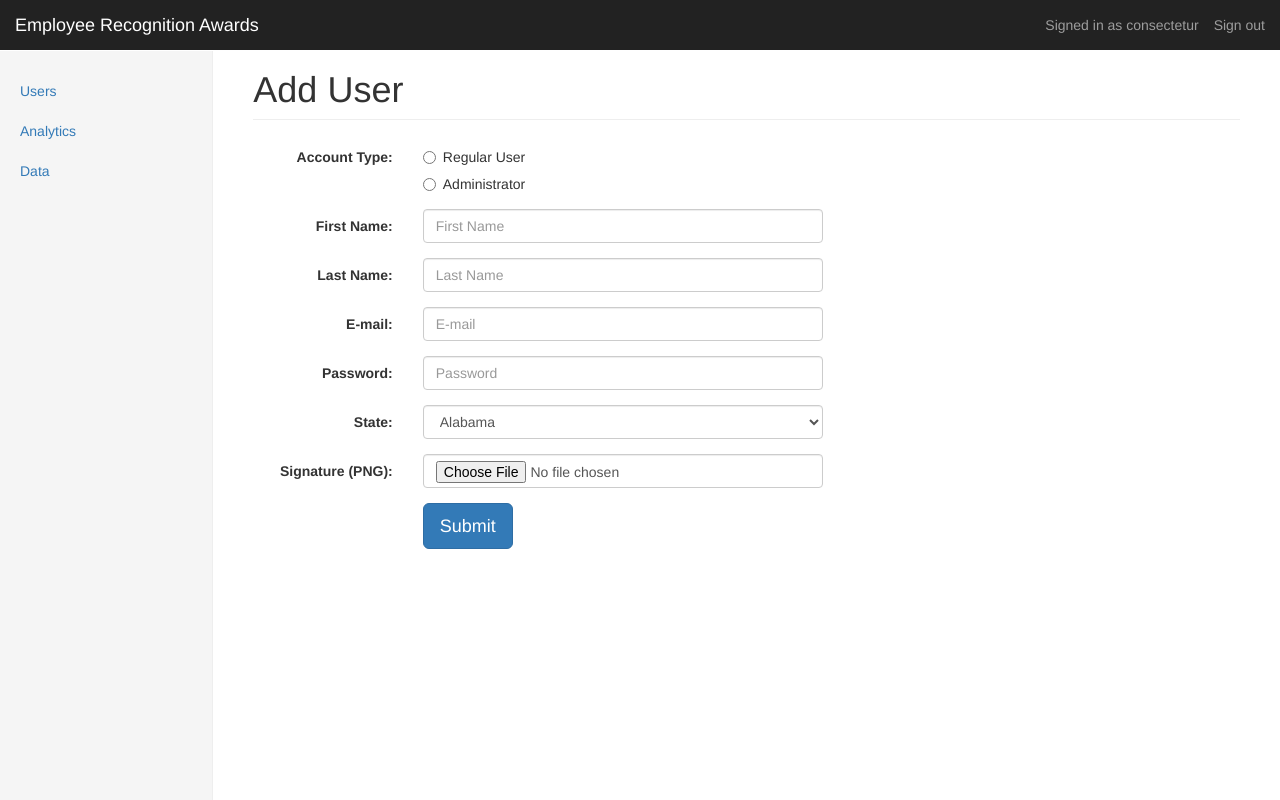
After one commit to kylesezhi/employee-recognition-awards, a PHP site: page /addUser.php in a window 1280 px wide. The commit adds this page. Run offline with PHP 8.4, Linux system fonts and the light colour scheme; some libraries are stand-ins or nearby versions.

Commit message:
Add html for add user page

```diff
--- /dev/null
+++ b/admin/addUser.php
@@ -0,0 +1,217 @@
+<?php
+require("dbconfig.php");
+
+//Turn on error reporting
+ini_set('display_errors', 'On');
+//Connects to the database
+$mysqli = new mysqli(DB_HOST,DB_USER,DB_PASSWORD,DB_DB);
+if($mysqli->connect_errno){
+	echo "Connection error " . $mysqli->connect_errno . " " . $mysqli->connect_error;
+	}
+?>
+
+<!DOCTYPE html>
+<html lang="en">
+  <head>
+    <meta charset="utf-8">
+    <meta http-equiv="X-UA-Compatible" content="IE=edge">
+    <meta name="viewport" content="width=device-width, initial-scale=1">
+    <!-- The above 3 meta tags *must* come first in the head; any other head content must come *after* these tags -->
+    <meta name="description" content="">
+    <meta name="author" content="">
+    <link rel="icon" href="../../favicon.ico">
+
+    <title>Employee Recognition Awards - Add User</title>
+
+    <!-- Bootstrap core CSS -->
+    <link href="https://maxcdn.bootstrapcdn.com/bootstrap/3.3.7/css/bootstrap.min.css" rel="stylesheet">
+
+    <!-- Custom styles for this template -->
+    <link href="dashboard.css" rel="stylesheet">
+
+    <!-- Custom styles for forms -->
+    <link href="forms.css" rel="stylesheet">
+
+		<!-- Font Awesome -->
+		<link rel="stylesheet" href="https://maxcdn.bootstrapcdn.com/font-awesome/4.5.0/css/font-awesome.min.css">
+
+    <!-- HTML5 shim and Respond.js for IE8 support of HTML5 elements and media queries -->
+    <!--[if lt IE 9]>
+      <script src="https://oss.maxcdn.com/html5shiv/3.7.3/html5shiv.min.js"></script>
+      <script src="https://oss.maxcdn.com/respond/1.4.2/respond.min.js"></script>
+    <![endif]-->
+
+  </head>
+
+  <body>
+
+    <nav class="navbar navbar-inverse navbar-fixed-top">
+      <div class="container-fluid">
+        <div class="navbar-header">
+          <button type="button" class="navbar-toggle collapsed" data-toggle="collapse" data-target="#navbar" aria-expanded="false" aria-controls="navbar">
+            <span class="sr-only">Toggle navigation</span>
+            <span class="icon-bar"></span>
+            <span class="icon-bar"></span>
+            <span class="icon-bar"></span>
+          </button>
+          <a class="navbar-brand" href="#">Employee Recognition Awards</a>
+        </div>
+        <div id="navbar" class="navbar-collapse collapse">
+          <ul class="nav navbar-nav navbar-right">
+            <li><a href="#">Sign out</a></li>
+          </ul>
+          <p class="navbar-text navbar-right">Signed in as <a href="#" class="navbar-link">consectetur</a></p>
+        </div>
+      </div>
+    </nav>
+
+    <div class="container-fluid">
+      <div class="row">
+        <div class="col-sm-3 col-md-2 sidebar">
+          <ul class="nav nav-sidebar">
+            <li><a href="index.php">Users <span class="sr-only">(current)</span></a></li>
+            <li><a href="analytics.php">Analytics</a></li>
+            <li><a href="data.php">Data</a></li>
+          </ul>
+        </div>
+				<div class="col-sm-9 col-sm-offset-3 col-md-10 col-md-offset-2 main">
+            <h1 class="page-header">Add User</h1>
+
+            <form class="form-horizontal" action="award.php" method="post">
+
+                <div class="form-group">
+                    <label class="control-label col-sm-2">Account Type:</label>
+                    <div class="col-sm-8">
+
+                        <div class="radio">
+                            <label><input type="radio" name="type" value="user" required>Regular User</label>
+                        </div>
+                        <div class="radio">
+                            <label><input type="radio" name="type" value="admin" required>Administrator</label>
+                        </div>
+                    </div>
+                </div>
+
+                <div class="form-group">
+                    <label class="control-label col-sm-2">First Name:</label>
+                    <div class="col-sm-10">
+                        <input type="text" class="form-control" id="first_name" placeholder="First Name" required>
+                    </div>
+                </div>
+
+								<div class="form-group">
+                    <label class="control-label col-sm-2">Last Name:</label>
+                    <div class="col-sm-10">
+                        <input type="text" class="form-control" id="last_name" placeholder="Last Name" required>
+                    </div>
+                </div>
+
+								<div class="form-group">
+										<label class="control-label col-sm-2">E-mail:</label>
+										<div class="col-sm-10">
+												<input type="email" class="form-control" id="email" placeholder="E-mail" required>
+										</div>
+								</div>
+
+								<div class="form-group">
+										<label class="control-label col-sm-2">Password:</label>
+										<div class="col-sm-10">
+												<input type="password" class="form-control" id="password" placeholder="Password" required>
+										</div>
+								</div>
+
+								<div class="form-group">
+										<label class="control-label col-sm-2">State:</label>
+										<div class="col-sm-10">
+											<select id="state" class="form-control" required>
+												<option value="Alabama">Alabama</option>
+												<option value="Alaska">Alaska</option>
+												<option value="Arizona">Arizona</option>
+												<option value="Arkansas">Arkansas</option>
+												<option value="California">California</option>
+												<option value="Colorado">Colorado</option>
+												<option value="Connecticut">Connecticut</option>
+												<option value="Delaware">Delaware</option>
+												<option value="Florida">Florida</option>
+												<option value="Georgia">Georgia</option>
+												<option value="Hawaii">Hawaii</option>
+												<option value="Idaho">Idaho</option>
+												<option value="Illinois">Illinois</option>
+												<option value="Indiana">Indiana</option>
+												<option value="Iowa">Iowa</option>
+												<option value="Kansas">Kansas</option>
+												<option value="Kentucky">Kentucky</option>
+												<option value="Louisiana">Louisiana</option>
+												<option value="Maine">Maine</option>
+												<option value="Maryland">Maryland</option>
+												<option value="Massachusetts">Massachusetts</option>
+												<option value="Michigan">Michigan</option>
+												<option value="Minnesota">Minnesota</option>
+												<option value="Mississippi">Mississippi</option>
+												<option value="Missouri">Missouri</option>
+												<option value="Montana">Montana</option>
+												<option value="Nebraska">Nebraska</option>
+												<option value="Nevada">Nevada</option>
+												<option value="New Hampshire">New Hampshire</option>
+												<option value="New Jersey">New Jersey</option>
+												<option value="New Mexico">New Mexico</option>
+												<option value="New York">New York</option>
+												<option value="North Carolina">North Carolina</option>
+												<option value="North Dakota">North Dakota</option>
+												<option value="Ohio">Ohio</option>
+												<option value="Oklahoma">Oklahoma</option>
+												<option value="Oregon">Oregon</option>
+												<option value="Pennsylvania">Pennsylvania</option>
+												<option value="Rhode Island">Rhode Island</option>
+												<option value="South Carolina">South Carolina</option>
+												<option value="South Dakota">South Dakota</option>
+												<option value="Tennessee">Tennessee</option>
+												<option value="Texas">Texas</option>
+												<option value="Utah">Utah</option>
+												<option value="Vermont">Vermont</option>
+												<option value="Virginia">Virginia</option>
+												<option value="Washington">Washington</option>
+												<option value="West Virginia">West Virginia</option>
+												<option value="Wisconsin">Wisconsin</option>
+												<option value="Wyoming">Wyoming</option>
+											</select>
+										</div>
+								</div>
+
+								<div class="form-group">
+										<label class="control-label col-sm-2">Signature (PNG):</label>
+										<div class="col-sm-10">
+											<input id="signature" class="form-control" type="file">
+										</div>
+								</div>
+
+                <div class="form-group">
+                    <div class="col-sm-offset-2 col-sm-10">
+                        <button type="submit" class="btn btn-lg btn-primary ">Submit</button>
+                    </div>
+                </div>
+            </form>
+        </div>
+
+      </div>
+    </div>
+
+		<!-- List.js for sorting/searching the table -->
+		<!-- Learn more at: http://www.listjs.com/examples/table -->
+		<script src="http://cdnjs.cloudflare.com/ajax/libs/list.js/1.1.1/list.min.js"></script>
+		<script type="text/javascript">
+		var options = {
+			valueNames: [ 'id', 'first_name', 'last_name', 'email', 'state', 'awards', 'created', 'type' ]
+		};
+
+		var userList = new List('users', options);
+		</script>
+
+    <!-- Bootstrap core JavaScript
+    ================================================== -->
+    <!-- Placed at the end of the document so the pages load faster -->
+    <script src="https://ajax.googleapis.com/ajax/libs/jquery/1.12.4/jquery.min.js"></script>
+    <script>window.jQuery || document.write('<script src="../../assets/js/vendor/jquery.min.js"><\/script>')</script>
+    <script src="https://maxcdn.bootstrapcdn.com/bootstrap/3.3.7/js/bootstrap.min.js"></script>
+  </body>
+</html>
--- a/admin/analytics.php
+++ b/admin/analytics.php
@@ -21,7 +21,7 @@ if($mysqli->connect_errno){
     <meta name="author" content="">
     <link rel="icon" href="../../favicon.ico">
 
-    <title>Employee Recognition Awards</title>
+    <title>Employee Recognition Awards - Analytics</title>
 
     <!-- Bootstrap core CSS -->
     <link href="https://maxcdn.bootstrapcdn.com/bootstrap/3.3.7/css/bootstrap.min.css" rel="stylesheet">
@@ -157,7 +157,7 @@ if($mysqli->connect_errno){
           <ul class="nav nav-sidebar">
             <li><a href="index.php">Users <span class="sr-only">(current)</span></a></li>
             <li class="active"><a href="#">Analytics</a></li>
-            <li><a href="#">Data</a></li>
+            <li><a href="data.php">Data</a></li>
           </ul>
         </div>
         <div class="col-sm-9 col-sm-offset-3 col-md-10 col-md-offset-2 main">
--- a/admin/dashboard.css
+++ b/admin/dashboard.css
@@ -103,30 +103,3 @@ body {
   display: inline-block;
   border-radius: 50%;
 }
-
-
-/*
- * List.js styles
- */
-
- .sort {
-   background:none!important;
-   border:none;
-   padding:0!important;
-   font: inherit;
- }
-
- .sort:after {
- }
-
- .sort.asc:before {
-   font-family: FontAwesome;
-   content: "\f0d7\a0";
-   color: grey;
- }
-
- .sort.desc:before {
-   font-family: FontAwesome;
-   content: "\f0d8\a0";
-   color: grey;
- }
--- /dev/null
+++ b/admin/forms.css
@@ -0,0 +1,23 @@
+/*
+ * Forms
+ */
+.form-control {
+  width: 400px;
+}
+
+.inline-radio label {
+  vertical-align: middle;
+}
+
+.inline-radio input[type=text] {
+  width: 290px;
+  display: inline-block;
+}
+
+.panel-group {
+  width: 400px;
+}
+
+.table {
+  width: 700px;
+}
```
Also changed, not shown: admin/index.php (+6 -3 lines), admin/list.css (added, +25 -0 lines).
